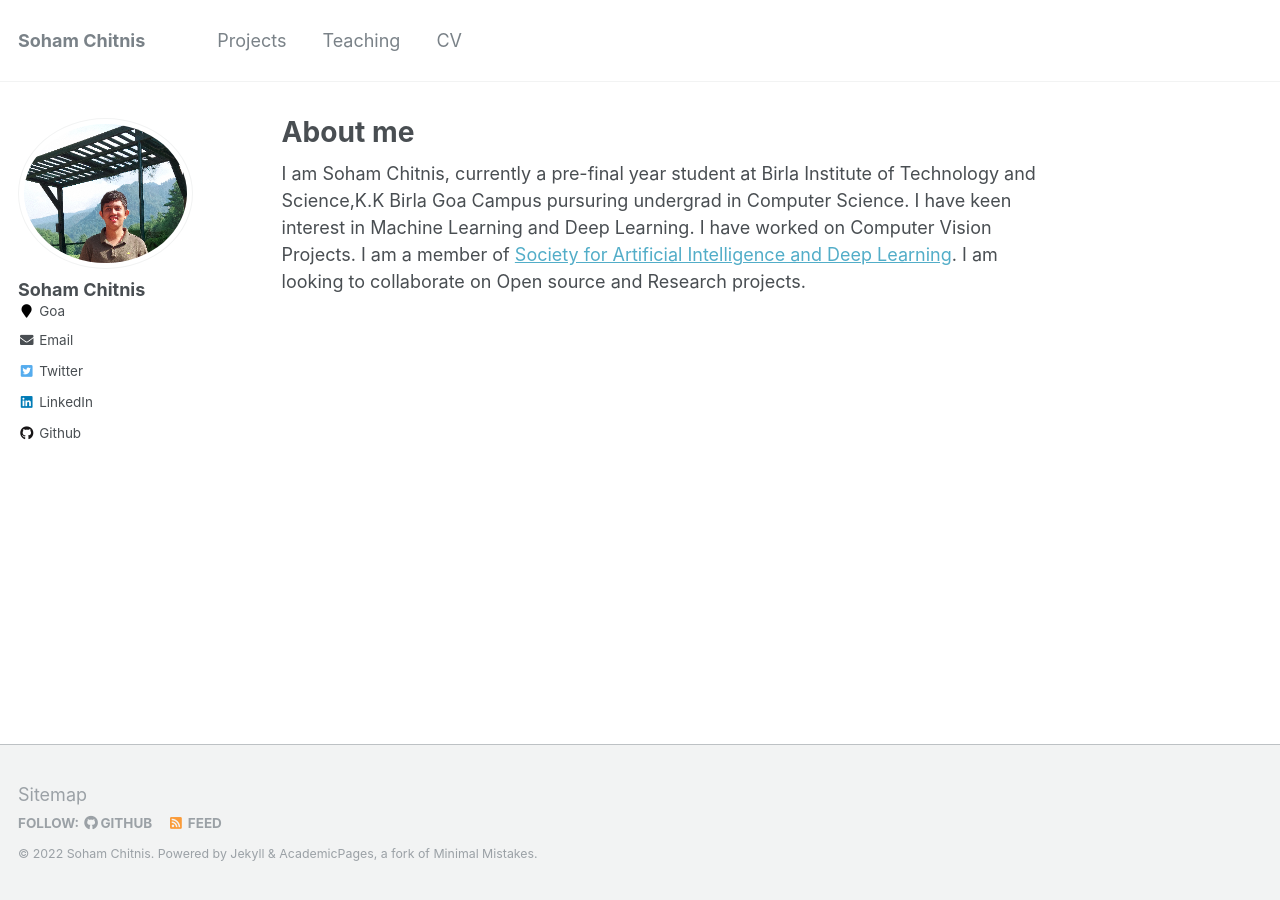
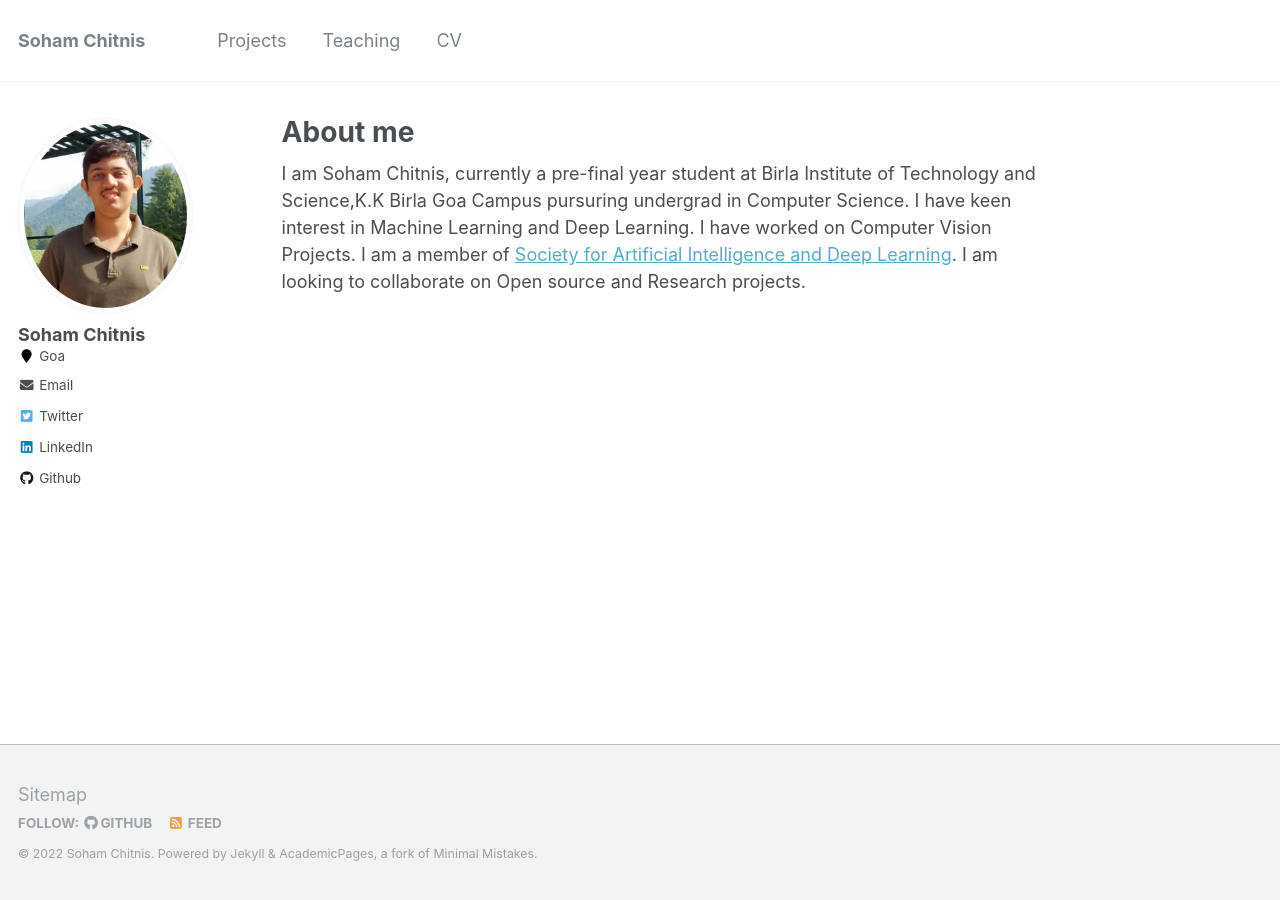
Before and after one commit to soham-chitnis10/soham-chitnis10_archived.github.io, a Jekyll site: the page built from _pages/about.md, in a window 1280 px wide. Built offline with Jekyll 4.4.1, drawn with Linux system fonts in a browser that asks for light colours.

Commit message:
updated profile

```diff
--- a/_config.yml
+++ b/_config.yml
@@ -81,7 +81,7 @@ analytics:
 # Site Author
 author:
   name             : "Soham Chitnis"
-  avatar           : "profile_2.png"
+  avatar           : "profile.jpeg"
 #   bio              : "Your biography for the left-hand sidebar"
   location         : "Goa"
   employer         :
```
